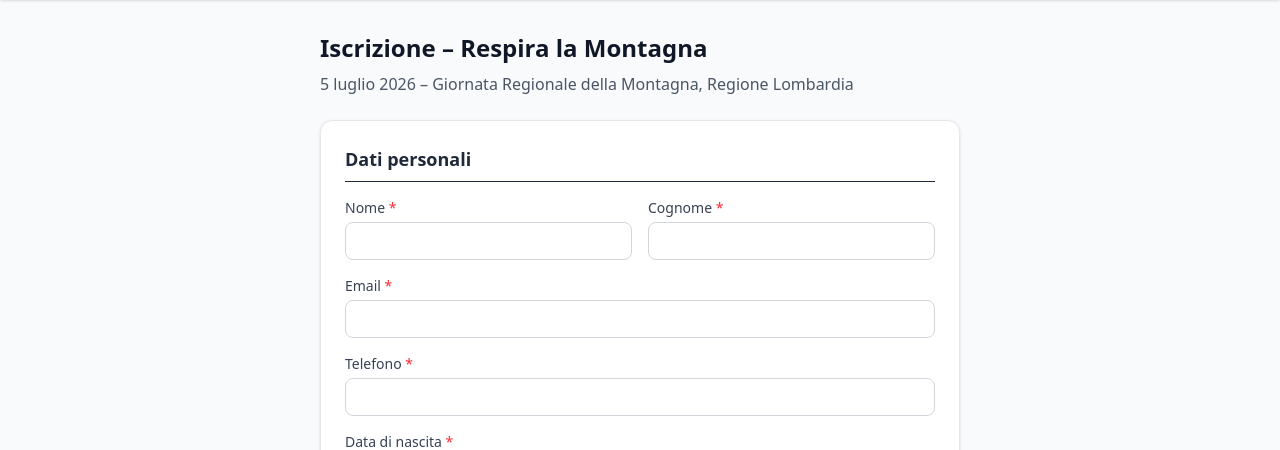
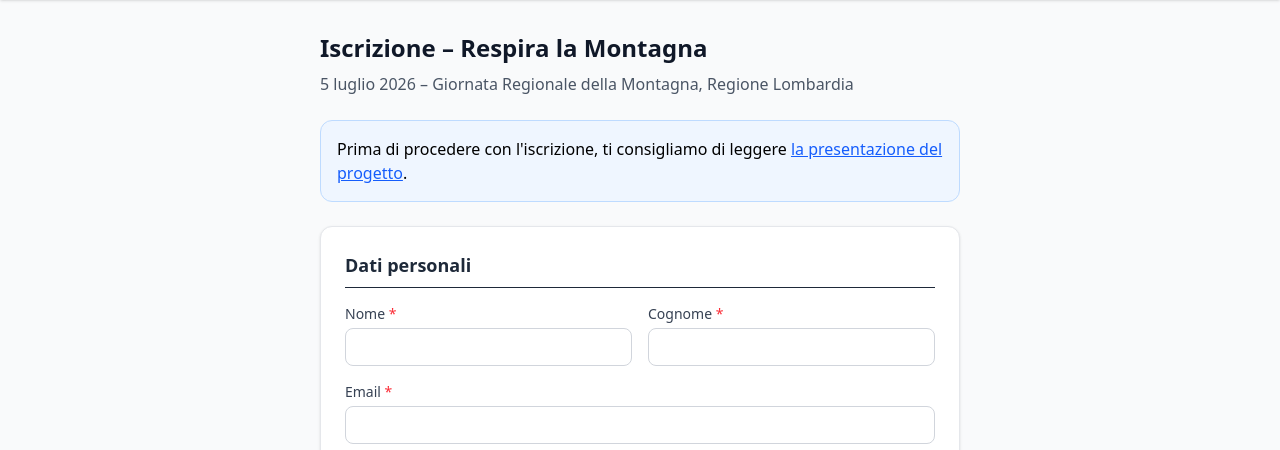
Before and after one commit to piccioli/grmrl, a Laravel app: template resources/views/registration/form.blade.php in a window 1280 px wide. Shown: the part 144-594 px from the top of the page. Run offline with Laravel 12, Linux system fonts and the light colour scheme; the template is opened without the code that fills it, so the values that code supplies are empty; style sheets or scripts are compiled from the project's sources; parts of the project's set-up code (start-up, migrations or seed data) failed here and were passed over.

Commit message:
feat: [US-047] - Banner link al progetto CAI prima del form

```diff
--- a/resources/views/registration/form.blade.php
+++ b/resources/views/registration/form.blade.php
@@ -4,6 +4,10 @@
 <div class="mb-6">
     <h2 class="text-2xl font-bold text-gray-900 mb-2">Iscrizione – Respira la Montagna</h2>
     <p class="text-gray-600">5 luglio 2026 – Giornata Regionale della Montagna, Regione Lombardia</p>
+</div>
+
+<div class="bg-blue-50 border border-blue-200 rounded-xl p-4 mb-6">
+    Prima di procedere con l'iscrizione, ti consigliamo di leggere <a href="https://organizzazione.cai.it/gr-lombardia/progetti-regione-lom/progetto/" target="_blank" rel="noopener noreferrer" class="text-blue-600 underline hover:text-blue-800">la presentazione del progetto</a>.
 </div>
 
 <form
```
